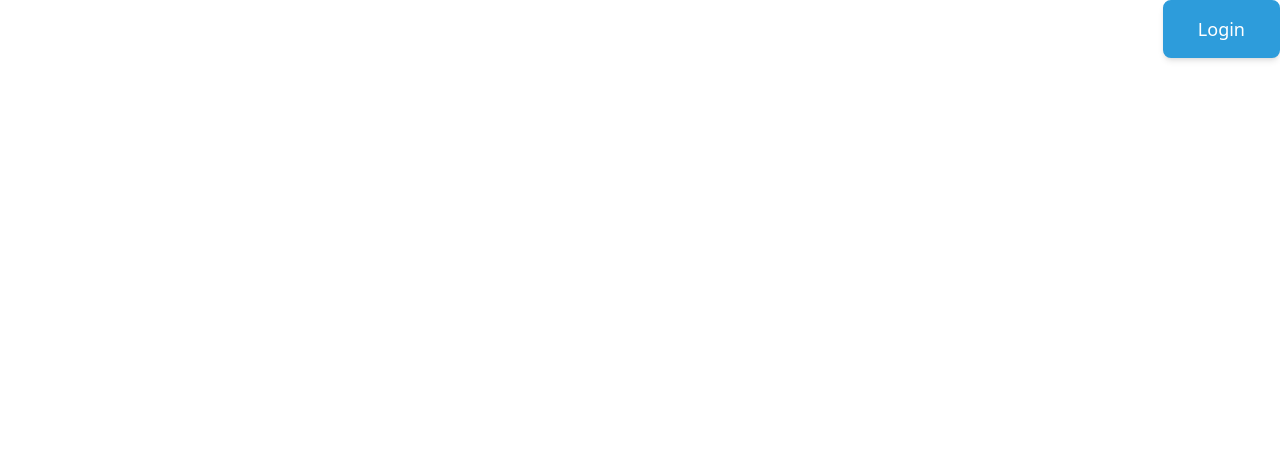
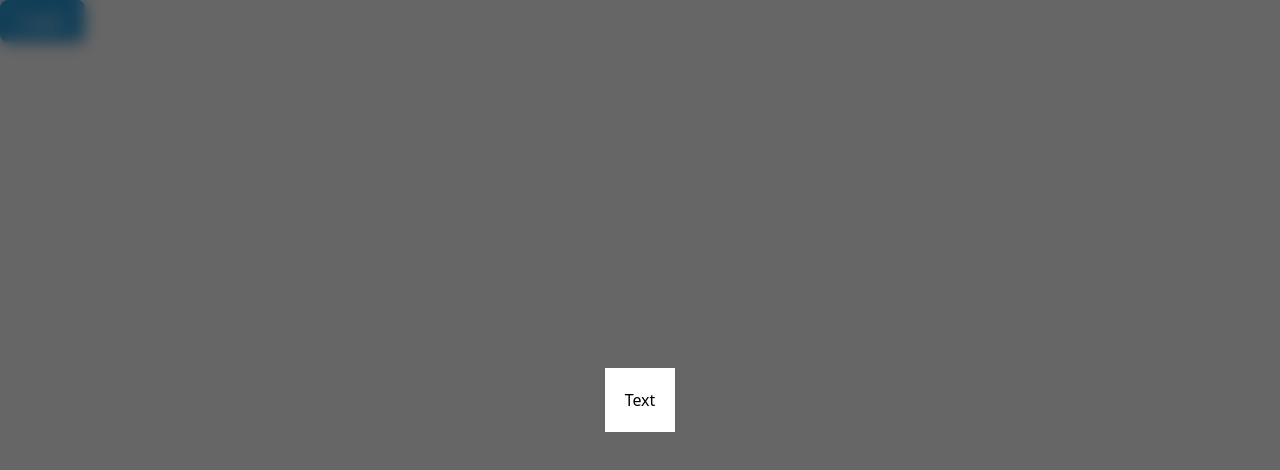
Before and after one commit to MrNobodyCam/SmartSched, a React (Vite) app in the folder frontend/: page / in a window 1280 px wide. Both pictures are taken after a click on the button "Login". Shown: the top 470 px of the page. Built offline with nearby package versions, Linux system fonts and the light colour scheme.

Commit message:
ready button config login

```diff
--- a/frontend/src/App.tsx
+++ b/frontend/src/App.tsx
@@ -1,10 +1,21 @@
+import { useState } from "react";
+import Login from "./components/login";
 import PrimaryBtn from "./components/PrimaryBtn";
+
 function App() {
+  const [isLoginOpen, setIsLoginOpen] = useState(false);
+
   return (
     <>
-      <div className="flex justify-end">
-        <PrimaryBtn>Login</PrimaryBtn>
-      </div>
+      <PrimaryBtn
+        px="px-10 md:px-12 lg:px-4"
+        py="py-1"
+        onClick={() => setIsLoginOpen(true)}
+      >
+        Login
+      </PrimaryBtn>
+
+      {isLoginOpen && <Login onClose={() => setIsLoginOpen(false)} />}
     </>
   );
 }
--- a/frontend/src/components/login.tsx
+++ b/frontend/src/components/login.tsx
@@ -1,5 +1,13 @@
-function Login() {
-  return <></>;
-}
+import { X } from "lucide-react";
+
+const Login = ({ onClose }: { onClose: () => void }) => {
+  return (
+    <div className="fixed inset-0 bg-[#000000]/60 bg-opacity-50 backdrop-blur-sm flex items-center justify-center z-50 p-4">
+      <div className="flex justify-center bg-white p-5">
+        <h1 onClick={onClose}>Text</h1>
+      </div>
+    </div>
+  );
+};
 
 export default Login;
```
